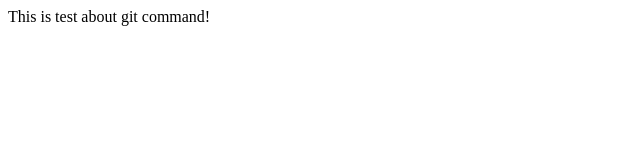
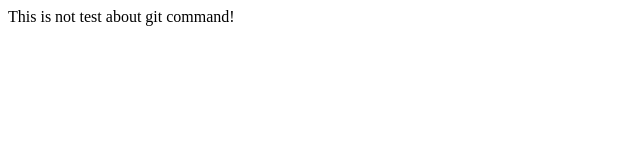
Before and after one commit to twilightc/git-command-test, a plain HTML site: page index.html in a window 1280 px wide. Shown: the full height of the page, 0-640 px from the left. Drawn offline with Linux system fonts and the light colour scheme.

Commit message:
add text 2

```diff
--- a/index.html
+++ b/index.html
@@ -6,6 +6,6 @@
   <title>Document</title>
 </head>
 <body>
-  This is test about git command!
+  This is not test about git command!
 </body>
 </html>
```
